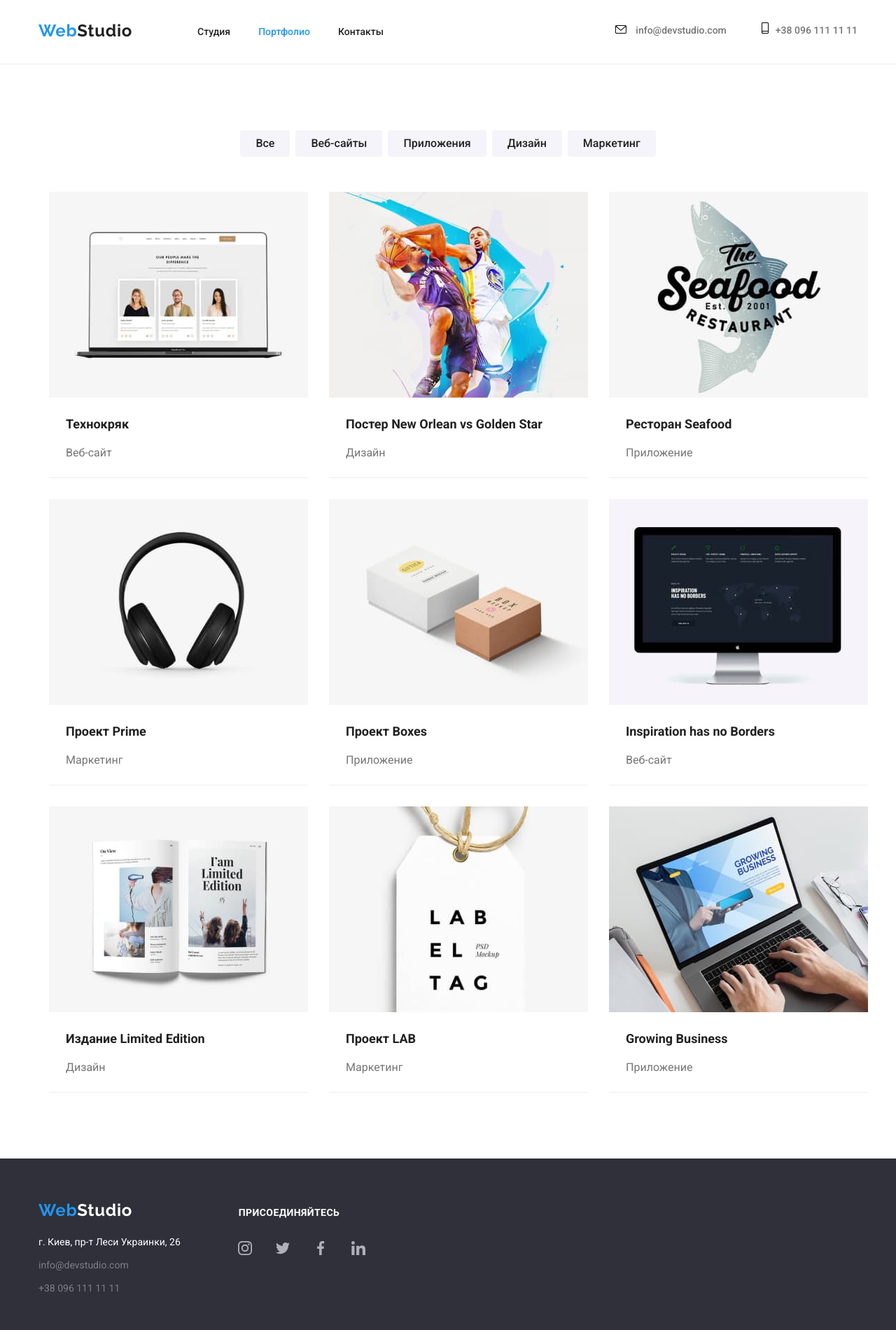
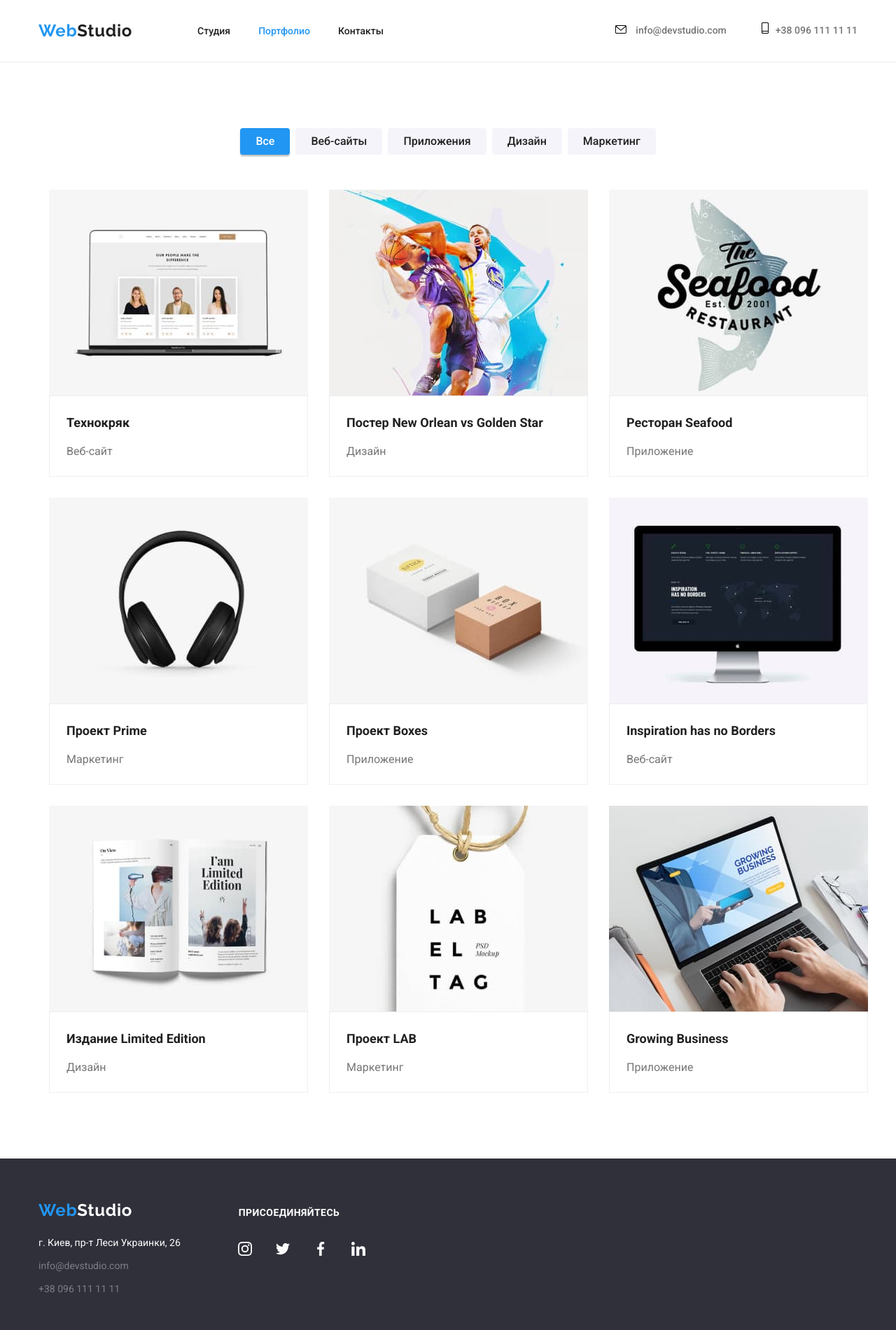
Before and after one commit to Vitalii-Dzoma/goit-markup-hw-04, a plain HTML site: page portfolio.html in a window 1280 px wide. Shown: the top 1900 px of the page at 70% size. Drawn offline with nearby package versions, Linux system fonts and the light colour scheme.

Commit message:
Работа над ошибками 1

```diff
--- a/css/style.css
+++ b/css/style.css
@@ -39,15 +39,13 @@ p,
   list-style: none;
 }
 
-.titles .description {
+/* .titles .description {
   line-height: var(--title-line-height);
-}
+} */
 
 .list.titles {
   display: flex;
   justify-content: space-between;
-}
-.list.titles .item {
 }
 
 /* header */
@@ -57,12 +55,12 @@ p,
   border-bottom: 1px solid #ececec;
 }
 /* logo */
-.container.main-nav a {
-  padding-top: 30px;
+.list.address .link-address {
+  padding-top: 32px;
   padding-bottom: 32px;
 }
-.container.main-nav > .link,
-.page-footer .link.footer {
+.link.header,
+.link.footer {
   font-family: Raleway, sans-serif;
   font-size: 24px;
   letter-spacing: 0.03em;
@@ -126,6 +124,10 @@ p,
 /* hero */
 .hero {
   max-width: 1600px;
+  padding-left: 15px;
+  padding-right: 15px;
+  margin-left: auto;
+  margin-right: auto;
   text-align: center;
   background-color: var(--footer-color);
   background-image: linear-gradient(to right, #2f303a66 40%, #2f303a66 60%), url(../images/img.jpg);
@@ -188,8 +190,8 @@ p,
 .list.wrapper {
   flex-wrap: wrap;
 }
-.item.wrapper:hover,
-.item.wrapper:focus {
+.item.wrapper .link:hover,
+.item.wrapper .link:focus {
   box-shadow: 0px 1px 1px rgba(0, 0, 0, 0.12), 0px 4px 4px rgba(0, 0, 0, 0.06),
     1px 4px 6px rgba(0, 0, 0, 0.16);
 }
@@ -197,7 +199,10 @@ p,
 .list.wrapper .item {
   margin-right: 30px;
   margin-bottom: 30px;
-  border-bottom: 1px solid #eeeeee;
+}
+
+.item-container {
+  border: 1px solid #eeeeee;
 }
 
 /* сетка портфолио */
@@ -339,10 +344,17 @@ p,
   border-radius: 4px;
 }
 
+.portfolio-btn.current-btn {
+  background-color: var(--accent-color);
+  color: var(--primary-backround-color);
+  box-shadow: 0px 3px 1px rgba(0, 0, 0, 0.1), 0px 1px 2px rgba(0, 0, 0, 0.08),
+    0px 2px 2px rgba(0, 0, 0, 0.12);
+}
+
 .portfolio-btn:hover,
 .portfolio-btn:focus {
   background-color: var(--accent-color);
-  color: var(--backround-color);
+  color: var(--primary-backround-color);
   box-shadow: 0px 3px 1px rgba(0, 0, 0, 0.1), 0px 1px 2px rgba(0, 0, 0, 0.08),
     0px 2px 2px rgba(0, 0, 0, 0.12);
 }
@@ -360,14 +372,16 @@ p,
   line-height: var(--text-line-height);
 }
 
-.link-address,
-p {
+.description-text,
+.title-text,
+.item-text {
   color: var(--secondary-text-color);
 }
 .link-address {
   text-decoration: none;
   font-size: 14px;
   display: block;
+  color: var(--secondary-text-color);
 }
 
 /* svg-icon nav */
@@ -424,6 +438,9 @@ p {
   fill: var(--social-icon-color);
 }
 
+.social-logo.footer {
+  fill: var(--primary-backround-color);
+}
 /* .social-item {
   padding: 12px;
 } */
@@ -449,6 +466,7 @@ p {
   text-decoration: none;
   display: block;
   padding: 12px;
+  border-radius: 50%;
 }
 .social-link:focus {
   background-color: var(--accent-color);
@@ -502,7 +520,7 @@ p {
   margin-bottom: 9px;
 }
 
-.img-title + p {
+.title-text {
   line-height: inherit;
   font-weight: var(--medium-font-weight);
 }
@@ -548,14 +566,11 @@ img {
   list-style: none;
 }
 
-.list.clients .item {
-}
-
 .list.clients .item:not(:last-child) {
   margin-right: 30px;
 }
 .list.clients .link {
   padding: 16px 32px;
-  border: 1px solid #afb1b8;
+  border: 1px solid var(--social-icon-color);
   border-radius: 4px;
 }
--- a/portfolio.html
+++ b/portfolio.html
@@ -47,7 +47,7 @@
             <div class="container">
             <h1 class="visually-hidden">Работы</h1>
                 <ul class="top wrapper">
-                    <li class="item"><button type="button" class="portfolio-btn">Все</button></li>
+                    <li class="item"><button type="button" class="portfolio-btn current-btn">Все</button></li>
                     <li class="item"><button type="button" class="portfolio-btn">Веб-сайты</button></li>
                     <li class="item"><button type="button" class="portfolio-btn">Приложения</button></li>
                     <li class="item"><button type="button" class="portfolio-btn">Дизайн</button></li>
@@ -57,64 +57,83 @@
                 <li class="item wrapper">
                     <a href="" class="link">
                     <img src="./images/portfolio1.jpg" width="370" height="294" alt="Пример веб-сайта" class="pict">
+                    <div class="item-container">
                         <h2 class="item-title">Технокряк</h2>
                     <p class="item-text">Веб-сайт</p>
+                    </div>
+
                     </a>
                 </li>
                 <li class="item wrapper">
                     <a href="" class="link">
                     <img src="./images/portfolio2.jpg"  alt="Баскетбол" class="pict">
+<div class="item-container">
                     <h2 class="item-title">Постер New Orlean vs Golden Star</h2>
                     <p class="item-text">Дизайн</p>
+                    </div>
                     </a>
                 </li>
                 <li class="item wrapper">
                     <a href="" class="link">
                     <img src="./images/portfolio3.jpg" width="370" height="294" alt="Ресторан морепродуктов" class="pict">
+<div class="item-container">
                     <h2 class="item-title">Ресторан Seafood</h2>
                     <p class="item-text">Приложение</p>
+                    </div>
                     </a>
                 </li>
                 <li class="item wrapper">
                     <a href="" class="link">
                     <img src="./images/portfolio4.jpg" width="370" height="294" alt="Наушники" class="pict">
+<div class="item-container">
                     <h2 class="item-title">Проект Prime</h2>
                     <p class="item-text">Маркетинг</p>
+                    </div>
                     </a>
                 </li>
                 <li class="item wrapper">
                     <a href="" class="link">
                     <img src="./images/portfolio5.jpg" width="370" height="294" alt="Коробки" class="pict">
+<div class="item-container">
                     <h2 class="item-title">Проект Boxes</h2>
                     <p class="item-text">Приложение</p>
+                    </div>
                     </a>
                 </li>
                 <li class="item wrapper">
                     <a href="" class="link">
                     <img src="./images/portfolio6.jpg" width="370" height="294" alt="Монитор iMac" class="pict">
+<div class="item-container">
                     <h2 class="item-title">Inspiration has no Borders</h2>
                     <p class="item-text">Веб-сайт</p>
+                    </div>
                     </a>
                 </li>
                 <li class="item wrapper">
                     <a href="" class="link">
                     <img src="./images/portfolio7.jpg" width="370" height="294" alt="Открытая книга" class="pict">
+<div class="item-container">
                     <h2 class="item-title">Издание Limited Edition</h2>
                     <p class="item-text">Дизайн</p>
+                    </div>
                     </a>
                 </li>
                 <li class="item wrapper">
                     <a href="" class="link">
                     <img src="./images/portfolio8.jpg" width="370" height="294" alt="Лейблтаг" class="pict">
+<div class="item-container">
                     <h2 class="item-title">Проект LAB</h2>
                     <p class="item-text">Маркетинг</p>
+                    </div>
                     </a>
                 </li>
                 <li class="item wrapper">
                     <a href="" class="link">
                     <img src="./images/portfolio9.jpg" width="370" height="294" alt="Имитация печати на клавиатуре" class="pict">
+<div class="item-container">
                     <h2 class="item-title">Growing Business</h2>
                     <p class="item-text">Приложение</p>
+                    </div>
                     </a>
                 </li>
             </ul>
@@ -143,28 +162,28 @@
                     <ul class="social-list footer">
                         <li class="social-item">
                             <a href="" class="social-link">
-                                    <svg class="social-logo" width="20px" height="20px">
+                                <svg class="social-logo footer" width="20px" height="20px">
                                     <use href="./images/icons.svg#icon-instagram-2"></use>
                                 </svg>
                             </a>
                         </li>
                         <li class="social-item">
                             <a href="" class="social-link">
-                                    <svg class="social-logo" width="20px" height="20px">
+                                <svg class="social-logo footer" width="20px" height="20px">
                                     <use href="./images/icons.svg#icon-twitter-1"></use>
                                 </svg>
                             </a>
                         </li>
                         <li class="social-item">
                             <a href="" class="social-link">
-                                    <svg class="social-logo" width="20px" height="20px">
+                                <svg class="social-logo footer" width="20px" height="20px">
                                     <use href="./images/icons.svg#icon-facebook-1"></use>
                                 </svg>
                             </a>
                         </li>
                         <li class="social-item">
                             <a href="" class="social-link">
-                                    <svg class="social-logo" width="20px" height="20px">
+                                <svg class="social-logo footer" width="20px" height="20px">
                                     <use href="./images/icons.svg#icon-linkedin-1"></use>
                                 </svg>
                             </a>
```
Also changed, not shown: index.html (+4 -4 lines). Lines whose indentation alone changed are shown as unchanged.
